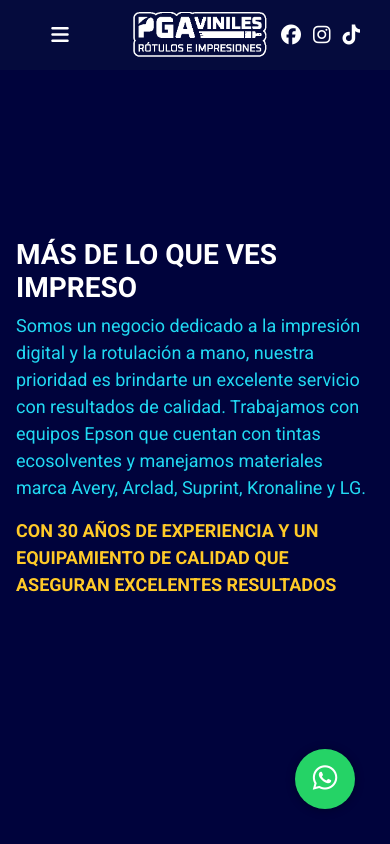
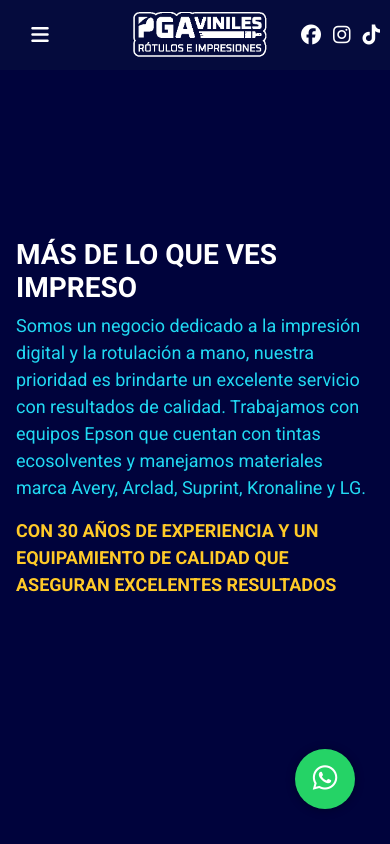
Before and after one commit to itzel-ss/prueba, a plain HTML site: page index.html in a window 390 px wide. Shown: the top 844 px of the page. Drawn offline with Linux system fonts and the light colour scheme.

Commit message:
espacio menu main.css

```diff
--- a/main.css
+++ b/main.css
@@ -1402,7 +1402,7 @@ nav .content .links{
 @media(max-width: 1250px) {
     .wrapper nav{
         max-width: 100%;
-        padding: 0 25px;
+        padding: 0 5px;
     }
     nav .content .links{
         margin-left: 30px;
```
